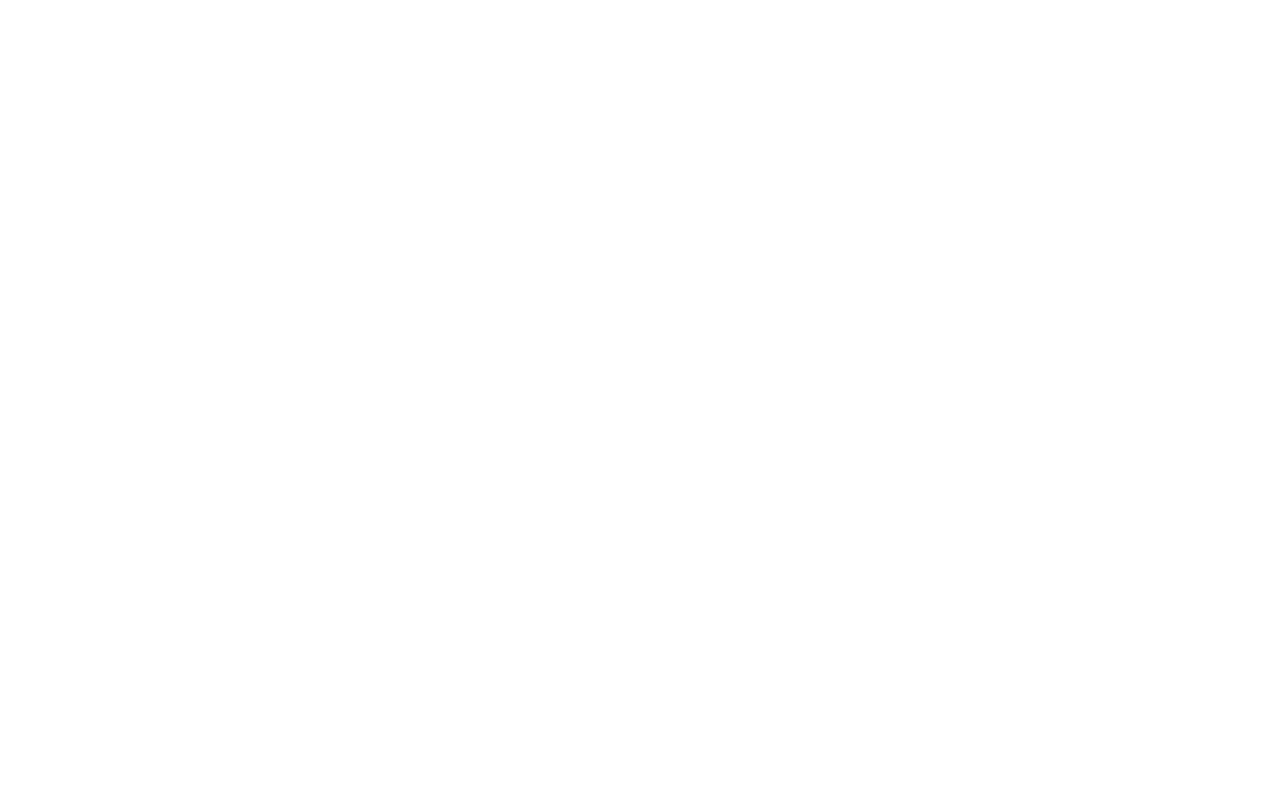
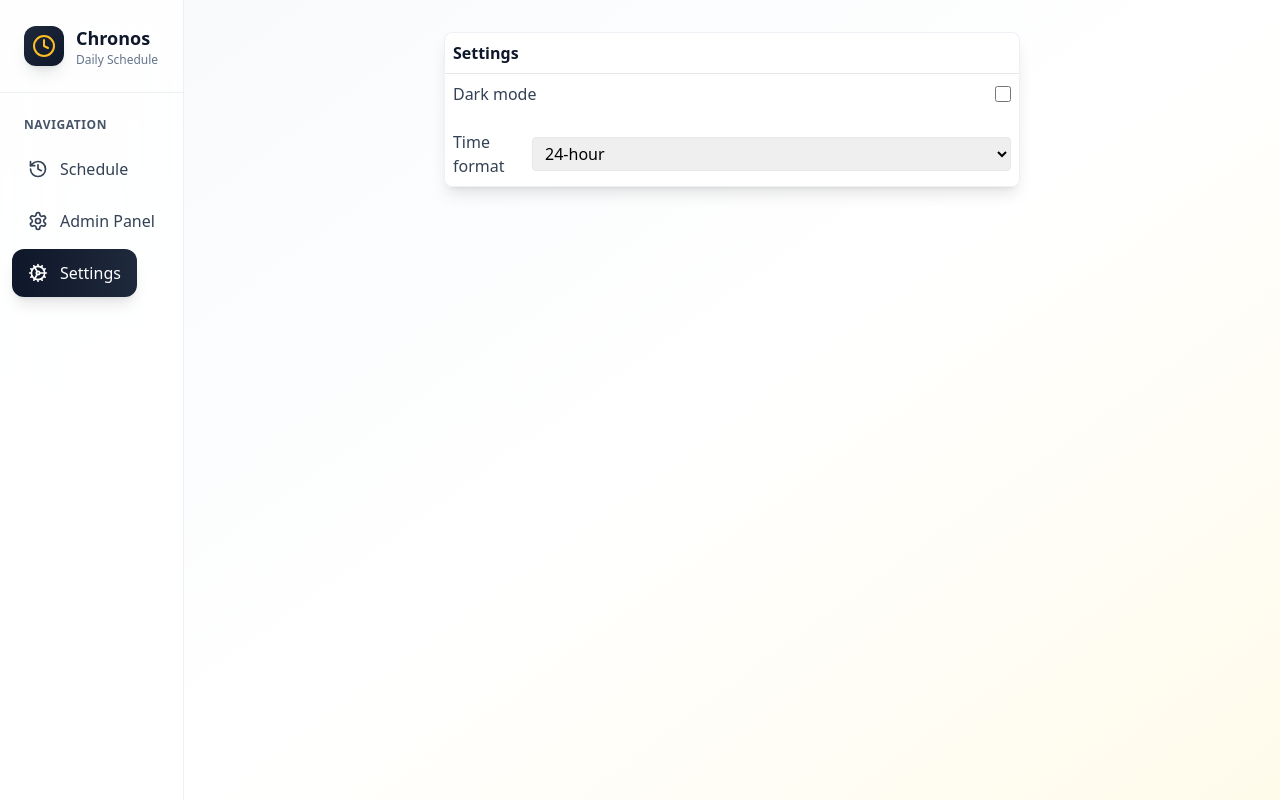
Before and after one commit to zay168/Chronos, a React (Vite) app: page /settings in a window 1280 px wide. Before the commit this address had no page. Built offline with nearby package versions, Linux system fonts and the light colour scheme.

Commit message:
Add dark mode and time format settings

```diff
--- a/Layout.tsx
+++ b/Layout.tsx
@@ -2,7 +2,7 @@
 import React from "react";
 import { Link, useLocation } from "react-router-dom";
 import { createPageUrl } from "@/utils";
-import { Clock, Settings, History } from "lucide-react";
+import { Clock, Settings, History, Cog } from "lucide-react";
 import {
   Sidebar,
   SidebarContent,
@@ -28,6 +28,11 @@
     url: createPageUrl("Admin"),
     icon: Settings,
   },
+  {
+    title: "Settings",
+    url: createPageUrl("Settings"),
+    icon: Cog,
+  },
 ];
 
 export default function Layout({ children, currentPageName }) {
@@ -35,7 +40,7 @@
 
   return (
     <SidebarProvider>
-      <div className="min-h-screen flex w-full bg-gradient-to-br from-slate-50 via-white to-amber-50">
+      <div className="min-h-screen flex w-full bg-gradient-to-br from-slate-50 via-white to-amber-50 dark:from-slate-900 dark:via-slate-900 dark:to-slate-800">
         <style>{`
           :root {
             --primary-navy: #1e293b;
@@ -46,22 +51,22 @@
           }
         `}</style>
 
-        <Sidebar className="border-r border-slate-200/60 bg-white/80 backdrop-blur-xl">
-          <SidebarHeader className="border-b border-slate-200/60 p-6">
+        <Sidebar className="border-r border-slate-200/60 bg-white/80 backdrop-blur-xl dark:border-slate-700/60 dark:bg-slate-800/80">
+          <SidebarHeader className="border-b border-slate-200/60 p-6 dark:border-slate-700/60">
             <div className="flex items-center gap-3">
               <div className="w-10 h-10 bg-gradient-to-br from-slate-800 to-slate-900 rounded-xl flex items-center justify-center shadow-lg">
                 <Clock className="w-6 h-6 text-amber-400" />
               </div>
               <div>
-                <h2 className="font-bold text-slate-900 text-lg">Chronos</h2>
-                <p className="text-xs text-slate-500 font-medium">Daily Schedule</p>
+                <h2 className="font-bold text-slate-900 text-lg dark:text-slate-100">Chronos</h2>
+                <p className="text-xs text-slate-500 font-medium dark:text-slate-400">Daily Schedule</p>
               </div>
             </div>
           </SidebarHeader>
 
           <SidebarContent className="p-3">
             <SidebarGroup>
-              <SidebarGroupLabel className="text-xs font-semibold text-slate-600 uppercase tracking-wider px-3 py-3">
+              <SidebarGroupLabel className="text-xs font-semibold text-slate-600 uppercase tracking-wider px-3 py-3 dark:text-slate-300">
                 Navigation
               </SidebarGroupLabel>
               <SidebarGroupContent>
@@ -71,8 +76,8 @@
                       <SidebarMenuButton
                         className={`transition-all duration-300 rounded-xl px-4 py-3 ${
                           location.pathname === item.url
-                            ? 'bg-gradient-to-r from-slate-900 to-slate-800 text-white shadow-lg'
-                            : 'hover:bg-slate-50 text-slate-700 hover:text-slate-900'
+                            ? 'bg-gradient-to-r from-slate-900 to-slate-800 text-white shadow-lg dark:from-slate-700 dark:to-slate-600'
+                            : 'hover:bg-slate-50 text-slate-700 hover:text-slate-900 dark:hover:bg-slate-700 dark:text-slate-300 dark:hover:text-white'
                         }`}
                       >
                         <Link to={item.url} className="flex items-center gap-3">
@@ -89,10 +94,10 @@
         </Sidebar>
 
         <main className="flex-1 flex flex-col">
-          <header className="bg-white/60 backdrop-blur-xl border-b border-slate-200/60 px-6 py-4 md:hidden">
+          <header className="bg-white/60 backdrop-blur-xl border-b border-slate-200/60 px-6 py-4 md:hidden dark:bg-slate-900/60 dark:border-slate-700/60">
             <div className="flex items-center gap-4">
-              <SidebarTrigger className="hover:bg-slate-100 p-2 rounded-xl transition-colors duration-200" />
-              <h1 className="text-xl font-bold text-slate-900">Chronos</h1>
+              <SidebarTrigger className="hover:bg-slate-100 p-2 rounded-xl transition-colors duration-200 dark:hover:bg-slate-700" />
+              <h1 className="text-xl font-bold text-slate-900 dark:text-slate-100">Chronos</h1>
             </div>
           </header>
 
--- a/components/timeline/TimelineEntry.tsx
+++ b/components/timeline/TimelineEntry.tsx
@@ -3,8 +3,12 @@
 import { Card, CardContent } from "@/components/ui/card";
 import { Calendar } from "lucide-react";
 import { format, parseISO } from "date-fns";
+import { useSettings } from "@/src/SettingsContext";
 
-function formatEntryDate(dateStr: string, precision: string) {
+export default function TimelineEntry({ entry, position, isLeft }) {
+  const { timeFormat } = useSettings();
+
+  const formatEntryDate = (dateStr: string, precision: string) => {
     const date = parseISO(dateStr);
     switch (precision) {
       case 'year':
@@ -14,15 +18,13 @@
       case 'day':
         return format(date, 'MMMM d, yyyy');
       case 'hour':
-      return format(date, 'MMMM d, yyyy HH:00');
+        return format(date, timeFormat === '12h' ? 'MMMM d, yyyy hh:00 a' : 'MMMM d, yyyy HH:00');
       case 'minute':
-      return format(date, 'MMMM d, yyyy HH:mm');
+        return format(date, timeFormat === '12h' ? 'MMMM d, yyyy hh:mm a' : 'MMMM d, yyyy HH:mm');
       default:
         return format(date, 'MMMM d, yyyy');
     }
-}
-
-export default function TimelineEntry({ entry, position, isLeft }) {
+  };
   return (
     <motion.div
       initial={{ opacity: 0, x: isLeft ? -50 : 50, y: 20 }}
@@ -36,18 +38,18 @@
       className={`absolute ${isLeft ? 'right-1/2 pr-8' : 'left-1/2 pl-8'} w-1/2`}
       style={{ top: `${position * 180 + 60}px` }}
     >
-      <Card className="bg-white/90 backdrop-blur-sm border-slate-200/60 hover:shadow-xl transition-all duration-300 transform hover:-translate-y-1">
+      <Card className="bg-white/90 backdrop-blur-sm border-slate-200/60 hover:shadow-xl transition-all duration-300 transform hover:-translate-y-1 dark:bg-slate-800/90 dark:border-slate-700/60">
         <CardContent className="p-6">
           <div className="flex items-start gap-4">
             <div className="w-12 h-12 rounded-xl bg-gradient-to-r from-blue-500 to-indigo-500 flex items-center justify-center shadow-lg flex-shrink-0">
               <Calendar className="w-6 h-6 text-white" />
             </div>
             <div className="flex-1 min-w-0">
-              <h3 className="font-bold text-slate-900 text-lg leading-tight mb-1">{entry.title}</h3>
-              <p className="text-slate-600 text-sm leading-relaxed mb-3">
+              <h3 className="font-bold text-slate-900 text-lg leading-tight mb-1 dark:text-slate-100">{entry.title}</h3>
+              <p className="text-slate-600 text-sm leading-relaxed mb-3 dark:text-slate-300">
                 {entry.description}
               </p>
-              <div className="flex items-center gap-2 text-xs font-medium text-slate-500">
+              <div className="flex items-center gap-2 text-xs font-medium text-slate-500 dark:text-slate-400">
                 <Calendar className="w-3 h-3" />
                 {formatEntryDate(entry.date, entry.precision)}
               </div>
--- a/index.html
+++ b/index.html
@@ -5,6 +5,11 @@
     <meta name="viewport" content="width=device-width, initial-scale=1.0" />
     <title>Chronos</title>
     <!-- Include Tailwind CSS for styling -->
+    <script>
+      tailwind.config = {
+        darkMode: 'class'
+      }
+    </script>
     <script src="https://cdn.tailwindcss.com"></script>
   </head>
   <body>
--- a/pages/admin.tsx
+++ b/pages/admin.tsx
@@ -44,7 +44,7 @@
   };
 
   return (
-    <div className="min-h-screen bg-gradient-to-br from-slate-50 via-white to-amber-50">
+    <div className="min-h-screen bg-gradient-to-br from-slate-50 via-white to-amber-50 dark:from-slate-900 dark:via-slate-900 dark:to-slate-800">
       <div className="max-w-4xl mx-auto px-6 py-12">
         <motion.div
           initial={{ opacity: 0, y: -20 }}
@@ -52,15 +52,15 @@
           transition={{ duration: 0.6 }}
           className="text-center mb-12"
         >
-          <div className="inline-flex items-center gap-3 bg-white/80 backdrop-blur-sm rounded-2xl px-6 py-3 shadow-lg border border-slate-200/60 mb-6">
-            <Settings className="w-6 h-6 text-slate-700" />
-            <span className="text-slate-600 font-medium">Admin Panel</span>
+          <div className="inline-flex items-center gap-3 bg-white/80 backdrop-blur-sm rounded-2xl px-6 py-3 shadow-lg border border-slate-200/60 mb-6 dark:bg-slate-800/80 dark:border-slate-700/60">
+            <Settings className="w-6 h-6 text-slate-700 dark:text-slate-300" />
+            <span className="text-slate-600 font-medium dark:text-slate-300">Admin Panel</span>
           </div>
 
-          <h1 className="text-4xl md:text-5xl font-bold bg-gradient-to-r from-slate-900 via-slate-800 to-amber-800 bg-clip-text text-transparent mb-4">
+          <h1 className="text-4xl md:text-5xl font-bold bg-gradient-to-r from-slate-900 via-slate-800 to-amber-800 bg-clip-text text-transparent mb-4 dark:from-slate-100 dark:via-slate-100 dark:to-amber-400">
             Schedule Control
           </h1>
-          <p className="text-lg text-slate-600 max-w-2xl mx-auto leading-relaxed">
+          <p className="text-lg text-slate-600 max-w-2xl mx-auto leading-relaxed dark:text-slate-300">
             Add new items to your daily schedule. Each item will automatically position itself based on date.
           </p>
         </motion.div>
@@ -90,16 +90,16 @@
           </div>
 
           <div className="space-y-6">
-            <Card className="bg-white/90 backdrop-blur-sm border-slate-200/60 shadow-lg">
+            <Card className="bg-white/90 backdrop-blur-sm border-slate-200/60 shadow-lg dark:bg-slate-800/90 dark:border-slate-700/60">
               <CardHeader className="pb-4">
-                <CardTitle className="flex items-center gap-3 text-lg font-bold text-slate-900">
+                <CardTitle className="flex items-center gap-3 text-lg font-bold text-slate-900 dark:text-slate-100">
                   <Clock className="w-5 h-5 text-amber-500" />
                   Recent Entries
                 </CardTitle>
               </CardHeader>
               <CardContent>
                 {recentEntries.length === 0 ? (
-                  <p className="text-slate-500 text-center py-8">No entries yet</p>
+                  <p className="text-slate-500 text-center py-8 dark:text-slate-300">No entries yet</p>
                 ) : (
                   <div className="space-y-3">
                     {recentEntries.map((entry) => (
@@ -107,12 +107,12 @@
                         key={entry.id}
                         initial={{ opacity: 0, x: 20 }}
                         animate={{ opacity: 1, x: 0 }}
-                        className="p-3 bg-slate-50 rounded-xl border border-slate-100"
+                        className="p-3 bg-slate-50 rounded-xl border border-slate-100 dark:bg-slate-700 dark:border-slate-600"
                       >
-                        <h4 className="font-semibold text-slate-900 text-sm mb-1">
+                        <h4 className="font-semibold text-slate-900 text-sm mb-1 dark:text-slate-100">
                           {entry.title}
                         </h4>
-                        <p className="text-xs text-slate-500">
+                        <p className="text-xs text-slate-500 dark:text-slate-300">
                           {new Date(entry.date).toLocaleDateString()}
                         </p>
                       </motion.div>
@@ -122,12 +122,12 @@
               </CardContent>
             </Card>
 
-            <Card className="bg-gradient-to-br from-amber-50 to-orange-50 border-amber-200/60 shadow-lg">
+            <Card className="bg-gradient-to-br from-amber-50 to-orange-50 border-amber-200/60 shadow-lg dark:from-amber-900 dark:to-amber-800">
               <CardContent className="p-6">
                 <div className="text-center">
                   <Sparkles className="w-8 h-8 text-amber-600 mx-auto mb-3" />
-                  <h3 className="font-bold text-amber-900 mb-2">Intelligent Positioning</h3>
-                  <p className="text-sm text-amber-700 leading-relaxed">
+                  <h3 className="font-bold text-amber-900 mb-2 dark:text-amber-200">Intelligent Positioning</h3>
+                  <p className="text-sm text-amber-700 leading-relaxed dark:text-amber-300">
                     Your schedule automatically sorts and positions entries by date, creating an easy-to-follow plan.
                   </p>
                 </div>
--- a/pages/schedule.tsx
+++ b/pages/schedule.tsx
@@ -79,17 +79,17 @@
 
   if (isLoading) {
     return (
-      <div className="min-h-screen bg-gradient-to-br from-slate-50 via-white to-amber-50 flex items-center justify-center">
+      <div className="min-h-screen bg-gradient-to-br from-slate-50 via-white to-amber-50 dark:from-slate-900 dark:via-slate-900 dark:to-slate-800 flex items-center justify-center">
         <div className="text-center">
           <div className="w-16 h-16 border-4 border-slate-300 border-t-amber-500 rounded-full animate-spin mx-auto mb-4"></div>
-          <p className="text-slate-600 font-medium">Loading your schedule...</p>
+          <p className="text-slate-600 font-medium dark:text-slate-300">Loading your schedule...</p>
         </div>
       </div>
     );
   }
 
   return (
-    <div className="min-h-screen bg-gradient-to-br from-slate-50 via-white to-amber-50">
+    <div className="min-h-screen bg-gradient-to-br from-slate-50 via-white to-amber-50 dark:from-slate-900 dark:via-slate-900 dark:to-slate-800">
       <div className="max-w-7xl mx-auto px-6 py-12">
         <motion.div
           initial={{ opacity: 0, y: -20 }}
@@ -97,15 +97,15 @@
           transition={{ duration: 0.6 }}
           className="text-center mb-16"
         >
-          <div className="inline-flex items-center gap-3 bg-white/80 backdrop-blur-sm rounded-2xl px-6 py-3 shadow-lg border border-slate-200/60 mb-6">
+          <div className="inline-flex items-center gap-3 bg-white/80 backdrop-blur-sm rounded-2xl px-6 py-3 shadow-lg border border-slate-200/60 mb-6 dark:bg-slate-800/80 dark:border-slate-700/60">
             <Calendar className="w-6 h-6 text-amber-500" />
-            <span className="text-slate-600 font-medium">Daily Schedule</span>
+            <span className="text-slate-600 font-medium dark:text-slate-300">Daily Schedule</span>
           </div>
 
-            <h1 className="text-5xl md:text-6xl font-bold bg-gradient-to-r from-slate-900 via-slate-800 to-amber-800 bg-clip-text text-transparent mb-4">
+            <h1 className="text-5xl md:text-6xl font-bold bg-gradient-to-r from-slate-900 via-slate-800 to-amber-800 bg-clip-text text-transparent mb-4 dark:from-slate-100 dark:via-slate-100 dark:to-amber-400">
               Your Day Plan
             </h1>
-            <p className="text-xl text-slate-600 max-w-2xl mx-auto leading-relaxed">
+            <p className="text-xl text-slate-600 max-w-2xl mx-auto leading-relaxed dark:text-slate-300">
               Plan your week and view each day with an intuitive schedule and clear visualizations
             </p>
 
@@ -115,7 +115,7 @@
 
           {entries.length > 0 && (
             <div className="flex items-center justify-center gap-6 mt-8">
-              <div className="flex items-center gap-2 text-slate-600">
+            <div className="flex items-center gap-2 text-slate-600 dark:text-slate-300">
                 <TrendingUp className="w-5 h-5 text-emerald-500" />
                   <span className="font-medium">{entries.length} Schedule Entries</span>
               </div>
@@ -127,7 +127,7 @@
               placeholder="Search activities..."
               value={search}
               onChange={(e) => setSearch(e.target.value)}
-              className="border-slate-300 flex-1"
+              className="border-slate-300 flex-1 dark:border-slate-700 dark:bg-slate-800 dark:text-slate-200"
             />
             <Button
               onClick={handleSearch}
@@ -145,11 +145,11 @@
             transition={{ duration: 0.5 }}
             className="text-center py-24"
           >
-            <div className="w-24 h-24 bg-gradient-to-br from-slate-200 to-slate-300 rounded-full flex items-center justify-center mx-auto mb-8">
-              <Calendar className="w-12 h-12 text-slate-500" />
+            <div className="w-24 h-24 bg-gradient-to-br from-slate-200 to-slate-300 rounded-full flex items-center justify-center mx-auto mb-8 dark:from-slate-700 dark:to-slate-600">
+              <Calendar className="w-12 h-12 text-slate-500 dark:text-slate-300" />
             </div>
-            <h2 className="text-2xl font-bold text-slate-900 mb-4">Your Schedule Awaits</h2>
-            <p className="text-slate-600 text-lg max-w-md mx-auto mb-8">
+            <h2 className="text-2xl font-bold text-slate-900 mb-4 dark:text-slate-100">Your Schedule Awaits</h2>
+            <p className="text-slate-600 text-lg max-w-md mx-auto mb-8 dark:text-slate-300">
               Use the selector above to create a timetable, then add your first entry in the Admin Panel.
             </p>
           </motion.div>
--- /dev/null
+++ b/pages/settings.tsx
@@ -0,0 +1,41 @@
+import React from 'react';
+import { Card, CardContent, CardHeader, CardTitle } from '@/components/ui/card';
+import { Label } from '@/components/ui/label';
+import { Select, SelectItem } from '@/components/ui/select';
+import { useSettings } from '@/src/SettingsContext';
+
+export default function Settings() {
+  const { darkMode, setDarkMode, timeFormat, setTimeFormat } = useSettings();
+
+  return (
+    <div className="min-h-screen bg-gradient-to-br from-slate-50 via-white to-amber-50 dark:from-slate-900 dark:via-slate-900 dark:to-slate-800 p-8">
+      <Card className="max-w-xl mx-auto bg-white/90 backdrop-blur-sm border-slate-200/60 shadow-lg dark:bg-slate-800/90 dark:border-slate-700">
+        <CardHeader>
+          <CardTitle className="text-slate-900 dark:text-slate-100">Settings</CardTitle>
+        </CardHeader>
+        <CardContent className="space-y-6">
+          <div className="flex items-center justify-between">
+            <Label htmlFor="dark-mode" className="text-slate-700 dark:text-slate-200">Dark mode</Label>
+            <input
+              id="dark-mode"
+              type="checkbox"
+              checked={darkMode}
+              onChange={e => setDarkMode(e.target.checked)}
+              className="w-4 h-4"
+            />
+          </div>
+          <div className="flex items-center justify-between">
+            <Label htmlFor="time-format" className="text-slate-700 dark:text-slate-200">Time format</Label>
+            <Select
+              value={timeFormat}
+              onValueChange={v => setTimeFormat(v as '24h' | '12h')}
+            >
+              <SelectItem value="24h">24-hour</SelectItem>
+              <SelectItem value="12h">12-hour</SelectItem>
+            </Select>
+          </div>
+        </CardContent>
+      </Card>
+    </div>
+  );
+}
--- /dev/null
+++ b/src/SettingsContext.tsx
@@ -0,0 +1,57 @@
+import React, { createContext, useContext, useEffect, useState } from 'react';
+
+type TimeFormat = '24h' | '12h';
+interface SettingsContextValue {
+  darkMode: boolean;
+  setDarkMode: (value: boolean) => void;
+  timeFormat: TimeFormat;
+  setTimeFormat: (format: TimeFormat) => void;
+}
+
+const SettingsContext = createContext<SettingsContextValue | undefined>(undefined);
+
+export const SettingsProvider: React.FC<{ children: React.ReactNode }> = ({ children }) => {
+  const [darkMode, setDarkModeState] = useState<boolean>(() => {
+    if (typeof window !== 'undefined') {
+      const stored = localStorage.getItem('darkMode');
+      return stored ? stored === 'true' : false;
+    }
+    return false;
+  });
+
+  const [timeFormat, setTimeFormatState] = useState<TimeFormat>(() => {
+    if (typeof window !== 'undefined') {
+      const stored = localStorage.getItem('timeFormat');
+      return stored === '12h' ? '12h' : '24h';
+    }
+    return '24h';
+  });
+
+  useEffect(() => {
+    localStorage.setItem('darkMode', String(darkMode));
+    if (darkMode) {
+      document.documentElement.classList.add('dark');
+    } else {
+      document.documentElement.classList.remove('dark');
+    }
+  }, [darkMode]);
+
+  useEffect(() => {
+    localStorage.setItem('timeFormat', timeFormat);
+  }, [timeFormat]);
+
+  const setDarkMode = (value: boolean) => setDarkModeState(value);
+  const setTimeFormat = (format: TimeFormat) => setTimeFormatState(format);
+
+  return (
+    <SettingsContext.Provider value={{ darkMode, setDarkMode, timeFormat, setTimeFormat }}>
+      {children}
+    </SettingsContext.Provider>
+  );
+};
+
+export const useSettings = () => {
+  const ctx = useContext(SettingsContext);
+  if (!ctx) throw new Error('useSettings must be used within SettingsProvider');
+  return ctx;
+};
--- a/src/main.tsx
+++ b/src/main.tsx
@@ -4,16 +4,21 @@
 import Layout from '../Layout';
 import Admin from '../pages/admin';
 import Schedule from '../pages/schedule';
+import Settings from '../pages/settings';
+import { SettingsProvider } from './SettingsContext';
 
 function App() {
   return (
+    <SettingsProvider>
       <BrowserRouter>
         <Routes>
           <Route path="/admin" element={<Layout currentPageName="Admin"><Admin /></Layout>} />
           <Route path="/schedule" element={<Layout currentPageName="Schedule"><Schedule /></Layout>} />
+          <Route path="/settings" element={<Layout currentPageName="Settings"><Settings /></Layout>} />
           <Route path="/" element={<Layout currentPageName="Schedule"><Schedule /></Layout>} />
         </Routes>
       </BrowserRouter>
+    </SettingsProvider>
   );
 }
 
```
Lines whose indentation alone changed are shown as unchanged.
